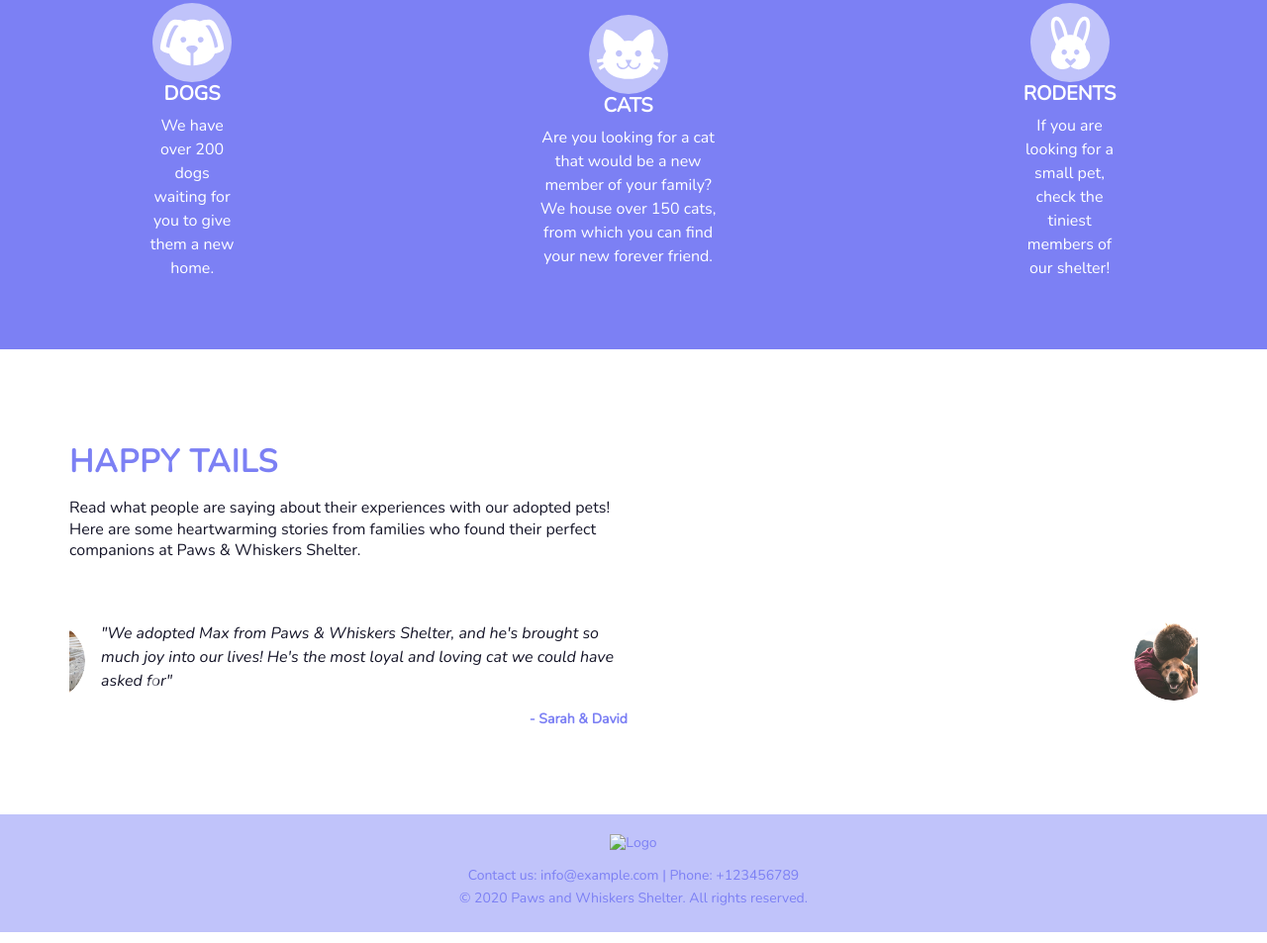
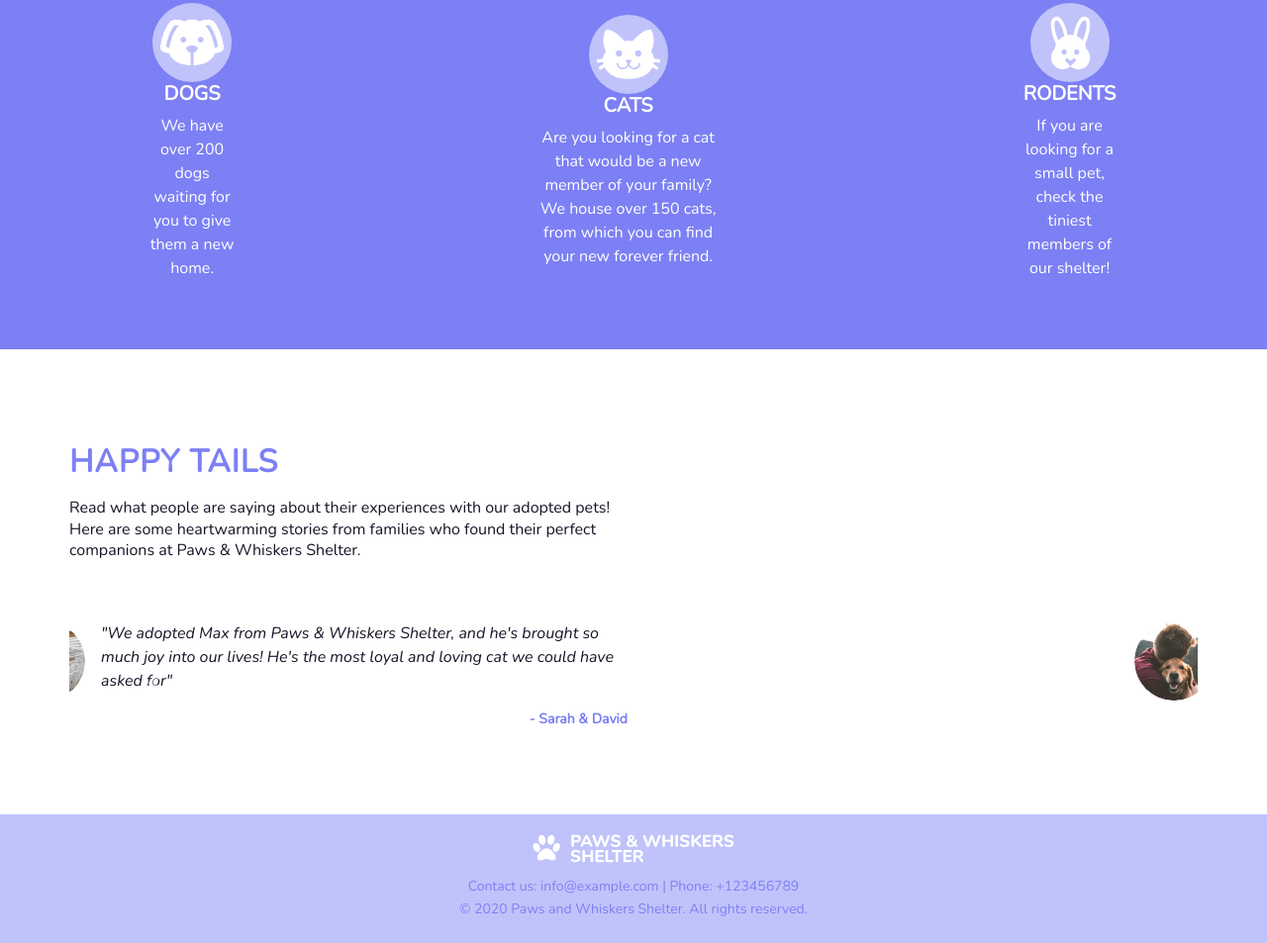
Before and after one commit to Aniaworking/Pets, a plain HTML site: page index.html in a window 1280 px wide. Shown: the part 727-1680 px from the top of the page at 99% size. Drawn offline with nearby package versions, Linux system fonts and the light colour scheme; the site is published under a folder, as on GitHub Pages, so addresses that start at the root find nothing; a script that the page names is missing.

Commit message:
Update index.html

```diff
--- a/index.html
+++ b/index.html
@@ -156,7 +156,7 @@
     <script src="script.js"></script>
     <footer>
       <div class="footer-content">
-        <img src="/logopaw.svg" alt="Logo" />
+        <img src="logopaw.svg" alt="Logo" />
         <p>Contact us: info@example.com | Phone: +123456789</p>
         <p>&copy; 2020 Paws and Whiskers Shelter. All rights reserved.</p>
       </div>
```
